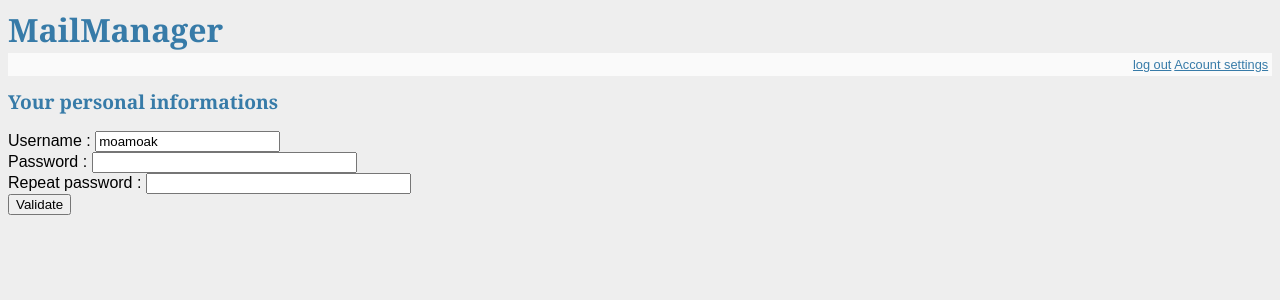
After one commit to MoaMoaK/SparrowMail, a Flask app: page /edituser/ in a window 1280 px wide. The commit adds this page. Shown: the top 300 px of the page. Run offline with Flask 2, Linux system fonts and the light colour scheme; a user stored in the database is signed in; data comes from the database, SQL or seed files in the repository; both versions use the stored data as it was after the commit.

Commit message:
Edit user page The user can edit its own name and its own password.

```diff
--- a/mailmanager/main.py
+++ b/mailmanager/main.py
@@ -4,6 +4,7 @@
 import os
 import sqlite3
 import time
+from random import randint
 from hashlib import sha256
 from flask import Flask, request, session, g, redirect, url_for, abort, \
              render_template, flash
@@ -109,6 +110,81 @@ def add_mailbox():
 
 
 
+@app.route('/edituser/', methods=['GET', 'POST'])
+def edit_user():
+    """The page where a user can edit it's personal infos"""
+
+    user_id = session.get('user_id')
+    if not user_id :
+        return redirect(url_for('login'))
+
+    # Errors about the name or the password
+    error_name = None
+    error_pass = None
+
+    # Get the actual informations stored
+    db = get_db()
+    cur = db.execute('SELECT id, username FROM users WHERE id=?', [user_id])
+    user = cur.fetchone()
+
+    # Does the user exists or did sth went wrong ?
+    # We force logout to be sure it's not an old session
+    if not user:
+        flash('Something went wrong : it seems your account doesn\'t exists anymore')
+        return logout()
+
+    # The POST method is used (= the user has filled the form with new infos)
+    if request.method == 'POST':
+        # Has the username been changed ?
+        if request.form['username'] and request.form['username'] != user['username']:
+            username = request.form['username']
+            # Trying to change the name in the database
+            try :
+                db.execute('UPDATE users SET username=? WHERE id=?',
+                        [username, user_id])
+                db.commit()
+            except :
+                error_name = 'Something went wrong while modifying your username'
+                log(sys.exc_info())
+            else:
+                log('Username changed from '+user['username']+' to '+username)
+                flash ('Your username has successfully been changed to '+username)
+
+
+        # Has the password been changed ?
+        if request.form['password1'] or request.form['password2'] :
+            if not request.form['password1'] or not request.form['password2'] :
+                # One of the two password field is empty
+                error_pass = 'Please fill in both password field'
+            elif request.form['password1'] != request.form['password2'] :
+                # Both password field don't match
+                error_pass = 'Password don\'t match'
+            else :
+                # Everything is allright let's get password and salt ready
+                password = request.form['password1']
+                salt = randint(1000000, 1000000000)
+                # Trying to actually modify the db
+                try :
+                    db.execute('UPDATE users SET password=?, salt=? WHERE id=?',
+                            [saltpassword(password, salt), salt, user_id])
+                    db.commit()
+                except :
+                    error_pass = 'Something went wrong while changing your password'
+                    log(sys.exc_info())
+                else :
+                    log(user['username']+'s password modified')
+                    flash('Your password has been successfully modified')
+
+    # In case something has changed we reload data from the db
+    # So we're sure to be up to date
+    user = db.execute('SELECT id, username FROM users WHERE id=?', [user_id]).fetchone()
+
+    # Back to the edituser page but with error or success displayed
+    return render_template('edituser.html', user=user, error_name=error_name, error_pass=error_pass)
+
+
+
+
 
 @app.route('/login/', methods=['GET', 'POST'])
 def login():
@@ -122,7 +198,7 @@ def login():
         if request.form['username'] and request.form['password'] :
             # Get infos from database
             db = get_db()
-            cur = db.execute('SELECT username, password, salt FROM users WHERE username=?',
+            cur = db.execute('SELECT id, username, password, salt FROM users WHERE username=?',
                     [request.form['username']])
             user = cur.fetchone()
 
@@ -132,7 +208,7 @@ def login():
             else :
                 # Is the given password the correct one
                 if saltpassword(request.form['password'], user['salt']) == user['password'] :
-                    session['logged_in'] = True
+                    session['user_id'] = user['id']
                     log('User '+request.form['username']+' connected')
                     flash('Successfully connected')
                     # back to the welcome page
@@ -149,6 +225,6 @@ def login():
 
 @app.route('/logout')
 def logout():
-    session.pop('logged_in', None)
+    session.pop('user_id', None)
     flash('You were logged out')
     return redirect(url_for('login'))
--- /dev/null
+++ b/mailmanager/templates/edituser.html
@@ -0,0 +1,19 @@
+{% extends "layout.html" %}
+{% block body %}
+    {% if error_name %}
+        <p class=error><strong>Error (username changing):</strong>{{ error_name }}</p>
+    {% endif %}
+    {% if error_pass %}
+        <p class=error><strong>Error (password changing):</strong>{{ error_pass }}</p>
+    {% endif %}
+
+    <form method="POST">
+        <h2>Your personal informations</h2>
+        <dl>
+            <dt>Username : <input name="username" type="text" value="{{ user.username }}">
+            <dt>Password : <input name="password1" type="password" size="30">
+            <dt>Repeat password : <input name="password2" type="password" size="30">
+            <dt><input type="submit" value="Validate">
+        </dl>
+    </form>
+{% endblock %}
--- a/mailmanager/templates/layout.html
+++ b/mailmanager/templates/layout.html
@@ -7,6 +7,7 @@
         <a href="{{ url_for('login') }}">log in</a>
     {% else %}
     	<a href="{{ url_for('logout') }}">log out</a>
+    	<a href="{{ url_for('edit_user') }}">Account settings</a>
     {% endif %}
         </div>
     {% for message in get_flashed_messages() %}
```
Also changed, not shown: mailmanager/mailmanager.db, 1 other file.
